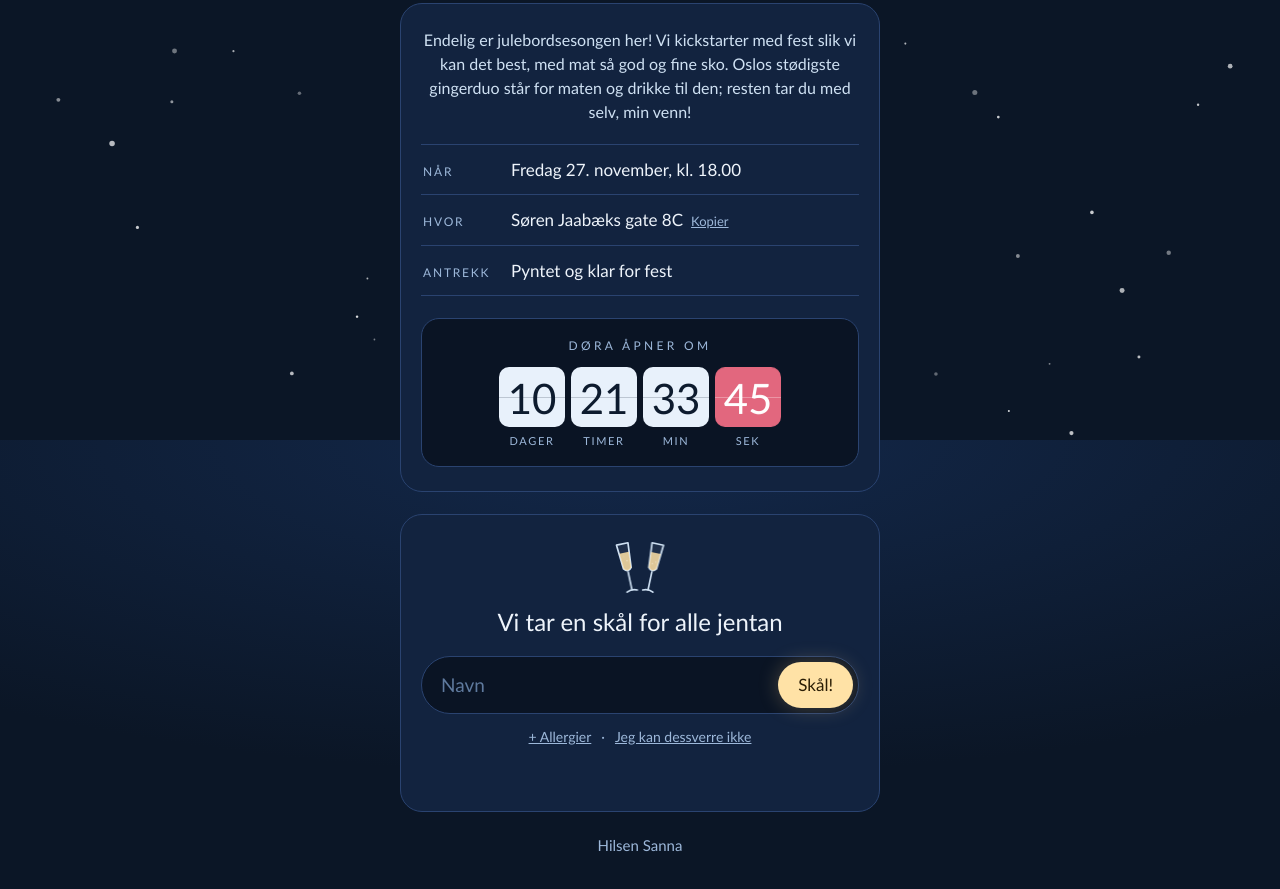
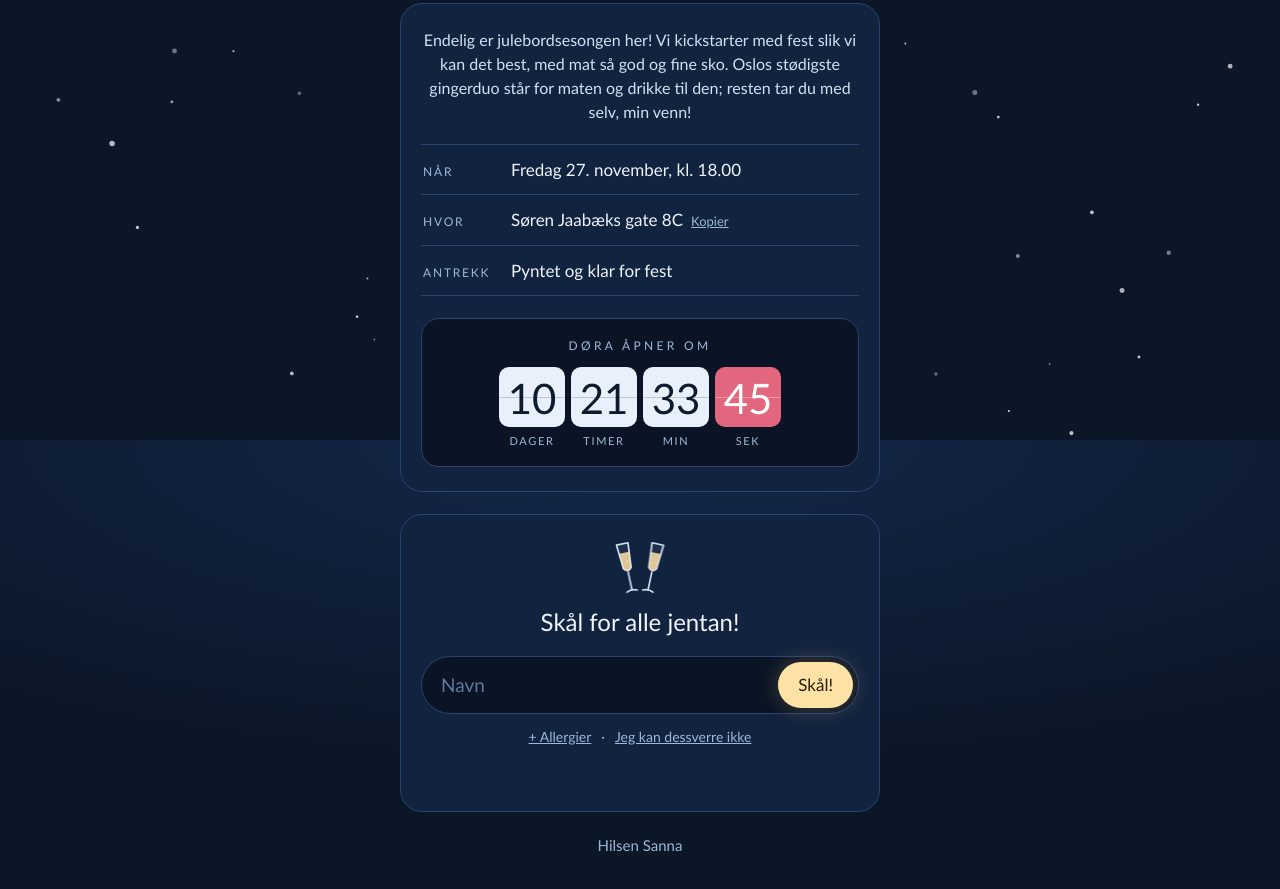
Before and after one commit to sannagrosoy/julebord, a plain HTML site: page index.html in a window 1280 px wide. Shown: the part 360-1249 px from the top of the page. Drawn offline with Linux system fonts and the light colour scheme.

Commit message:
«Skål for alle jentan!»
Co-Authored-By: Claude Opus 5.5 <noreply@anthropic.com>

```diff
--- a/index.html
+++ b/index.html
@@ -184,7 +184,7 @@ textarea::placeholder { color: #5f7a9e; }
         <circle class="gnist" cx="60" cy="6" r="1.4" style="--gx:22px;--gy:0px"/>
       </svg>
     </div>
-    <h2 id="pTittel" class="skaaltittel">Vi tar en skål for alle jentan</h2>
+    <h2 id="pTittel" class="skaaltittel">Skål for alle jentan!</h2>
     <form id="skjema" autocomplete="off" novalidate>
       <div class="pille">
         <label for="navn" class="sr">Navn</label>
```
